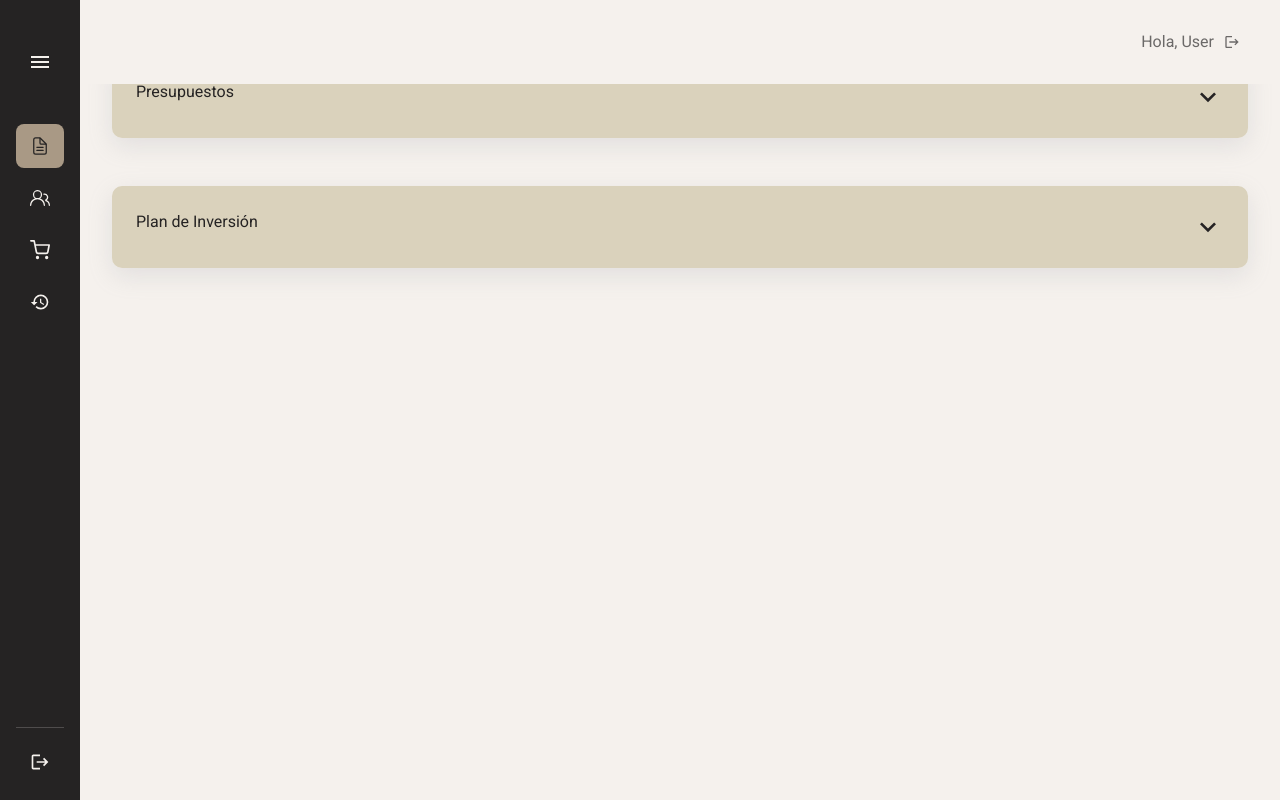
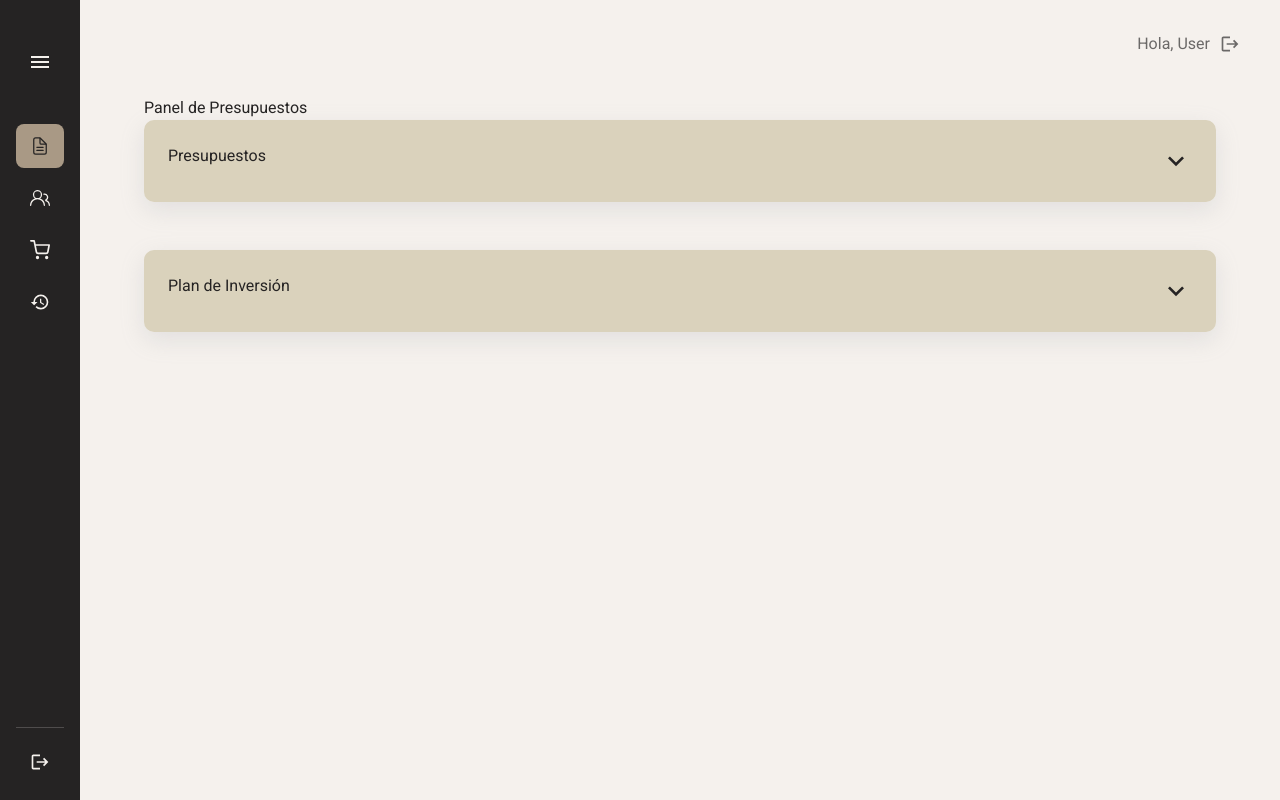
Before and after one commit to Katelynshapoval/BudgetManager, a React (Vite) app in the folder frontend/: page /dashboard in a window 1280 px wide. Built offline with nearby package versions, Linux system fonts and the light colour scheme.

Commit message:
dashboard layout tailwind

```diff
--- a/frontend/src/layout/DashboardLayout/DashboardLayout.css
+++ /dev/null
@@ -1,40 +0,0 @@
-.dashboardLayout {
-  display: flex;
-  height: 100vh;
-  width: 100%;
-  overflow: hidden;
-}
-
-.mainContent {
-  flex: 1;
-  background-color: var(--color-background);
-  padding: 2rem;
-  width: 100%;
-  overflow-y: auto;
-  color: var(--color-text);
-}
-
-.topBar {
-  position: fixed;
-  top: 0;
-  left: 0;
-  z-index: 99;
-
-  width: 100%;
-
-  display: flex;
-  justify-content: flex-end;
-  align-items: center;
-  gap: 10px;
-
-  padding: 30px;
-  padding-right: 40px;
-
-  background-color: var(--color-background);
-  color: #6b6968;
-}
-
-#logoutTopbar:hover {
-  cursor: pointer;
-  color: black;
-}
--- a/frontend/src/layout/DashboardLayout/DashboardLayout.jsx
+++ b/frontend/src/layout/DashboardLayout/DashboardLayout.jsx
@@ -1,18 +1,23 @@
 import { Outlet } from "react-router-dom";
 import Sidebar from "../Sidebar/Sidebar";
-import "./DashboardLayout.css";
 import { MdLogout } from "react-icons/md";
 
 function DashboardLayout() {
   return (
-    <div className="dashboardLayout">
+    <div className="flex min-h-screen w-full overflow-x-hidden overflow-y-auto text-text">
       <Sidebar />
-      <div className="mainContent">
-        <div className="topBar lightText">
+
+      <div className="flex-1 flex flex-col bg-background">
+        {/* Top bar — desktop only */}
+        <div className="hidden md:flex fixed top-0 right-0 left-20 z-50 justify-end items-center gap-2.5 p-8 pr-10 bg-background text-light">
           <p>Hola, User</p>
-          <MdLogout id="logoutTopbar" />
+          <MdLogout className="cursor-pointer hover:text-text text-xl" />
         </div>
-        <Outlet />
+
+        {/* Page content */}
+        <div className="p-16 pt-24">
+          <Outlet />
+        </div>
       </div>
     </div>
   );
```
